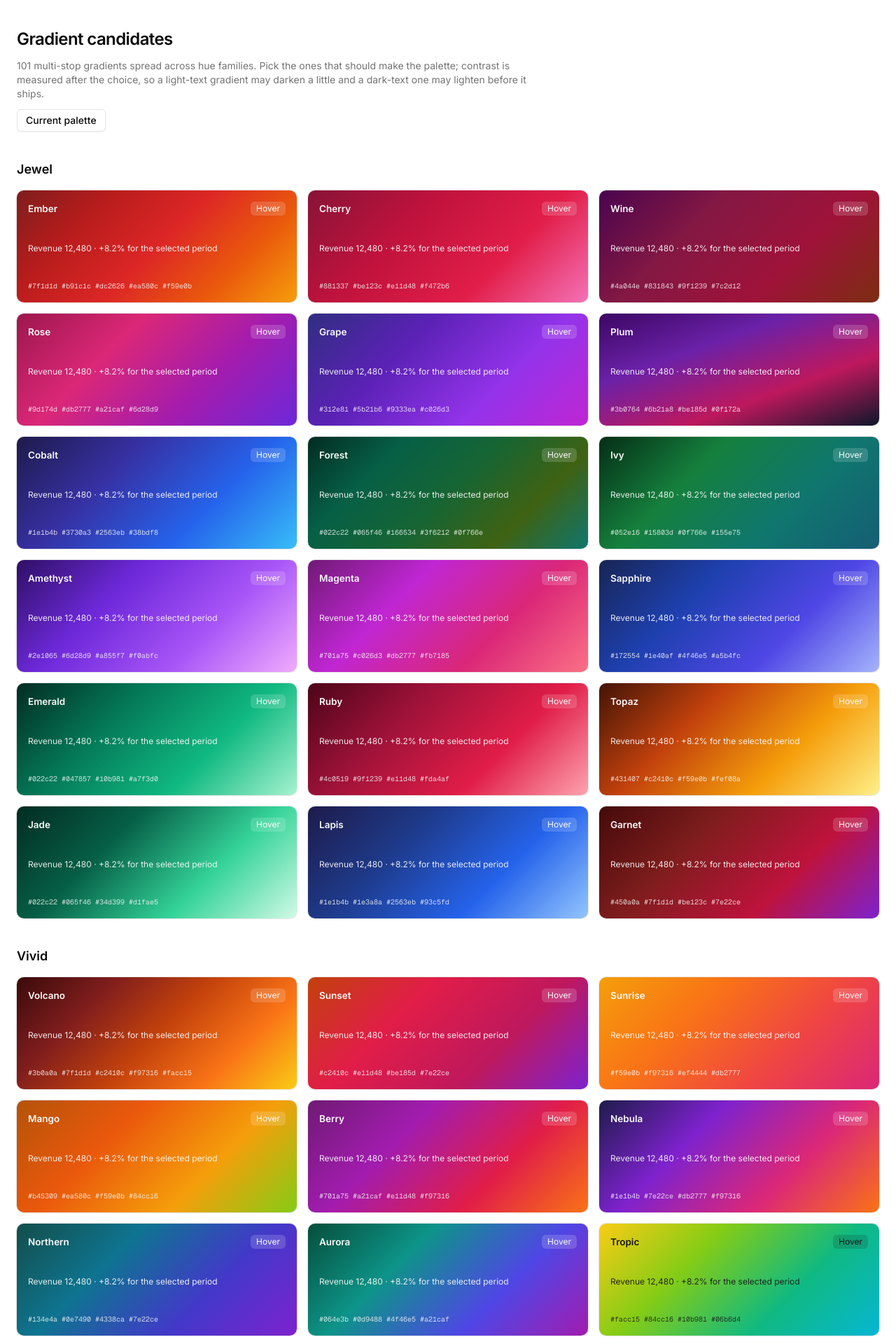
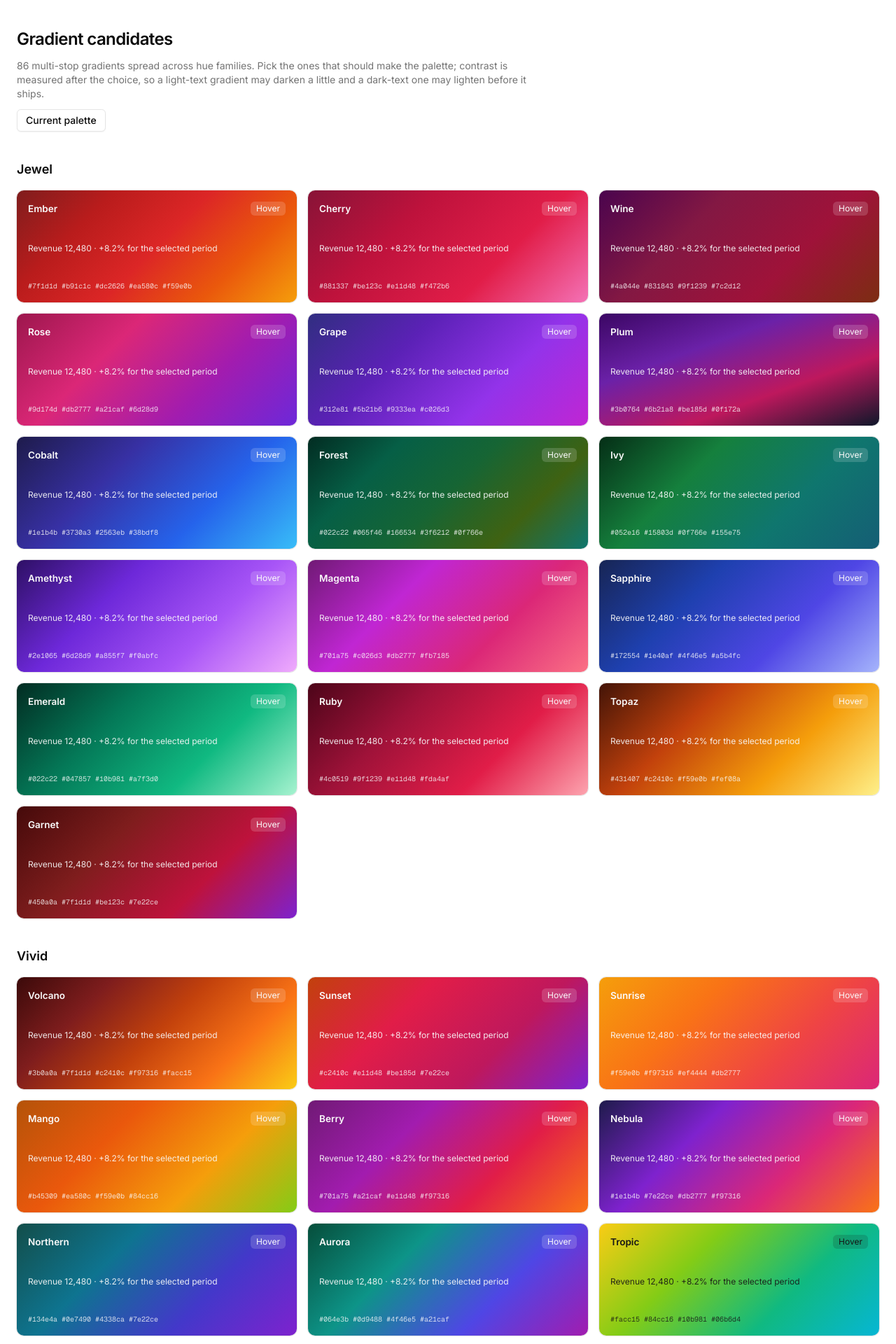
Before and after one commit to berezin-pavel/admin-kit, a Next.js app: page /palette2 in a window 1280 px wide. Shown: the top 1920 px of the page at 70% size. Built offline with nearby package versions, Linux system fonts and the light colour scheme.

Commit message:
Drop fifteen near-duplicate gradient candidates

```diff
--- a/app/palette2/page.tsx
+++ b/app/palette2/page.tsx
@@ -26,8 +26,6 @@ const candidates: readonly Candidate[] = [
   { name: "Emerald", family: "Jewel", stops: ["#022c22", "#047857", "#10b981", "#a7f3d0"], text: "light" },
   { name: "Ruby", family: "Jewel", stops: ["#4c0519", "#9f1239", "#e11d48", "#fda4af"], text: "light" },
   { name: "Topaz", family: "Jewel", stops: ["#431407", "#c2410c", "#f59e0b", "#fef08a"], text: "light" },
-  { name: "Jade", family: "Jewel", stops: ["#022c22", "#065f46", "#34d399", "#d1fae5"], text: "light" },
-  { name: "Lapis", family: "Jewel", stops: ["#1e1b4b", "#1e3a8a", "#2563eb", "#93c5fd"], text: "light" },
   { name: "Garnet", family: "Jewel", stops: ["#450a0a", "#7f1d1d", "#be123c", "#7e22ce"], text: "light" },
   { name: "Volcano", family: "Vivid", stops: ["#3b0a0a", "#7f1d1d", "#c2410c", "#f97316", "#facc15"], text: "light" },
   { name: "Sunset", family: "Vivid", stops: ["#c2410c", "#e11d48", "#be185d", "#7e22ce"], text: "light" },
@@ -38,7 +36,6 @@ const candidates: readonly Candidate[] = [
   { name: "Northern", family: "Vivid", stops: ["#134e4a", "#0e7490", "#4338ca", "#7e22ce"], text: "light" },
   { name: "Aurora", family: "Vivid", stops: ["#064e3b", "#0d9488", "#4f46e5", "#a21caf"], text: "light" },
   { name: "Tropic", family: "Vivid", stops: ["#facc15", "#84cc16", "#10b981", "#06b6d4"], text: "dark" },
-  { name: "Paprika", family: "Vivid", stops: ["#7c2d12", "#c2410c", "#e11d48", "#fbbf24"], text: "light" },
   { name: "Orchid", family: "Vivid", stops: ["#c026d3", "#e879f9", "#818cf8", "#38bdf8"], text: "light" },
   { name: "Neon", family: "Vivid", stops: ["#22d3ee", "#a855f7", "#ec4899", "#f97316"], text: "light" },
   { name: "Vapor", family: "Vivid", stops: ["#f472b6", "#c084fc", "#60a5fa", "#2dd4bf"], text: "light" },
@@ -54,7 +51,6 @@ const candidates: readonly Candidate[] = [
   { name: "Mint", family: "Fresh", stops: ["#a7f3d0", "#6ee7b7", "#67e8f9", "#bae6fd"], text: "dark" },
   { name: "Sage", family: "Fresh", stops: ["#d9f99d", "#bbf7d0", "#99f6e4", "#e0e7ff"], text: "dark" },
   { name: "Arctic", family: "Fresh", stops: ["#0c4a6e", "#0369a1", "#38bdf8", "#e0f2fe"], text: "light" },
-  { name: "Teal", family: "Fresh", stops: ["#042f2e", "#0f766e", "#14b8a6", "#5eead4"], text: "light" },
   { name: "Cyan", family: "Fresh", stops: ["#083344", "#155e75", "#06b6d4", "#a5f3fc"], text: "light" },
   { name: "Lime", family: "Fresh", stops: ["#1a2e05", "#3f6212", "#84cc16", "#d9f99d"], text: "light" },
   { name: "Jungle", family: "Fresh", stops: ["#052e16", "#166534", "#0d9488", "#facc15"], text: "light" },
@@ -66,7 +62,6 @@ const candidates: readonly Candidate[] = [
   { name: "Steel", family: "Night", stops: ["#1f2937", "#475569", "#0369a1", "#94a3b8"], text: "light" },
   { name: "Charcoal", family: "Night", stops: ["#18181b", "#3f3f46", "#52525b", "#7c2d12"], text: "light" },
   { name: "Onyx", family: "Night", stops: ["#000000", "#1e1b4b", "#111827", "#312e81"], text: "light" },
-  { name: "Ink", family: "Night", stops: ["#020617", "#0f172a", "#1e293b", "#334155"], text: "light" },
   { name: "Cool Grey", family: "Night", stops: ["#111827", "#1f2937", "#1e3a8a", "#374151"], text: "light" },
   { name: "Copper", family: "Earth", stops: ["#431407", "#7c2d12", "#b45309", "#d97706", "#a16207"], text: "light" },
   { name: "Moss", family: "Earth", stops: ["#365314", "#4d7c0f", "#a16207", "#78350f"], text: "light" },
@@ -79,14 +74,10 @@ const candidates: readonly Candidate[] = [
   { name: "Clay", family: "Earth", stops: ["#78350f", "#b45309", "#a8a29e", "#fde68a"], text: "light" },
   { name: "Olive", family: "Earth", stops: ["#1a2e05", "#3f6212", "#65a30d", "#a3a3a3"], text: "light" },
   { name: "Cocoa", family: "Earth", stops: ["#1c1917", "#44403c", "#7c2d12", "#a16207"], text: "light" },
-  { name: "Latte", family: "Earth", stops: ["#e7e5e4", "#d6d3d1", "#fde68a", "#fed7aa"], text: "dark" },
-  { name: "Warm Grey", family: "Earth", stops: ["#292524", "#44403c", "#78350f", "#57534e"], text: "light" },
-  { name: "Gold", family: "Metal", stops: ["#78350f", "#b45309", "#eab308", "#fde047"], text: "light" },
   { name: "Bronze", family: "Metal", stops: ["#451a03", "#92400e", "#d97706", "#fde68a"], text: "light" },
   { name: "Rose Gold", family: "Metal", stops: ["#9f1239", "#e11d48", "#fda4af", "#fef3c7"], text: "light" },
   { name: "Platinum", family: "Metal", stops: ["#a1a1aa", "#e4e4e7", "#f4f4f5", "#d4d4d8"], text: "dark" },
   { name: "Brass", family: "Metal", stops: ["#713f12", "#ca8a04", "#fde047", "#f5f5f4"], text: "light" },
-  { name: "Silver", family: "Metal", stops: ["#a1a1aa", "#d4d4d8", "#f4f4f5", "#e4e4e7"], text: "dark" },
   { name: "Concrete", family: "Metal", stops: ["#78716c", "#a8a29e", "#d6d3d1", "#e7e5e4"], text: "dark" },
   { name: "Coral", family: "Pastel", stops: ["#f43f5e", "#fb7185", "#f97316", "#facc15"], text: "dark" },
   { name: "Flamingo", family: "Pastel", stops: ["#db2777", "#f472b6", "#fb923c", "#fde68a"], text: "dark" },
@@ -100,17 +91,11 @@ const candidates: readonly Candidate[] = [
   { name: "Lilac", family: "Pastel", stops: ["#e9d5ff", "#f0abfc", "#f9a8d4", "#fecdd3"], text: "dark" },
   { name: "Buttercup", family: "Pastel", stops: ["#fef9c3", "#fde68a", "#fcd34d", "#fdba74"], text: "dark" },
   { name: "Sherbet", family: "Pastel", stops: ["#fdba74", "#f9a8d4", "#c4b5fd", "#a5f3fc"], text: "dark" },
-  { name: "Mist", family: "Pastel", stops: ["#cbd5e1", "#e2e8f0", "#f1f5f9", "#e2e8f0"], text: "dark" },
-  { name: "Fog", family: "Pastel", stops: ["#d6d3d1", "#e7e5e4", "#f5f5f4", "#e7e5e4"], text: "dark" },
-  { name: "Cloud", family: "Pastel", stops: ["#f8fafc", "#f1f5f9", "#e2e8f0", "#f8fafc"], text: "dark" },
-  { name: "Slate Mist", family: "Pastel", stops: ["#64748b", "#94a3b8", "#cbd5e1", "#e2e8f0"], text: "dark" },
   { name: "Slate", family: "Neutral", stops: ["#0f172a", "#334155", "#475569", "#0369a1"], text: "light" },
   { name: "Graphite", family: "Neutral", stops: ["#111827", "#374151", "#1f2937", "#4b5563", "#0f766e"], text: "light" },
   { name: "Ash", family: "Neutral", stops: ["#1c1917", "#292524", "#44403c", "#57534e"], text: "light" },
   { name: "Basalt", family: "Neutral", stops: ["#0a0a0a", "#171717", "#262626", "#404040"], text: "light" },
-  { name: "Iron", family: "Neutral", stops: ["#1e293b", "#334155", "#475569", "#64748b"], text: "light" },
   { name: "Pewter", family: "Neutral", stops: ["#374151", "#4b5563", "#6b7280", "#9ca3af"], text: "light" },
-  { name: "Smoke", family: "Neutral", stops: ["#3f3f46", "#52525b", "#71717a", "#a1a1aa"], text: "light" },
   { name: "Mono", family: "Neutral", stops: ["#000000", "#262626", "#525252", "#737373"], text: "light" },
 ]
 
```
